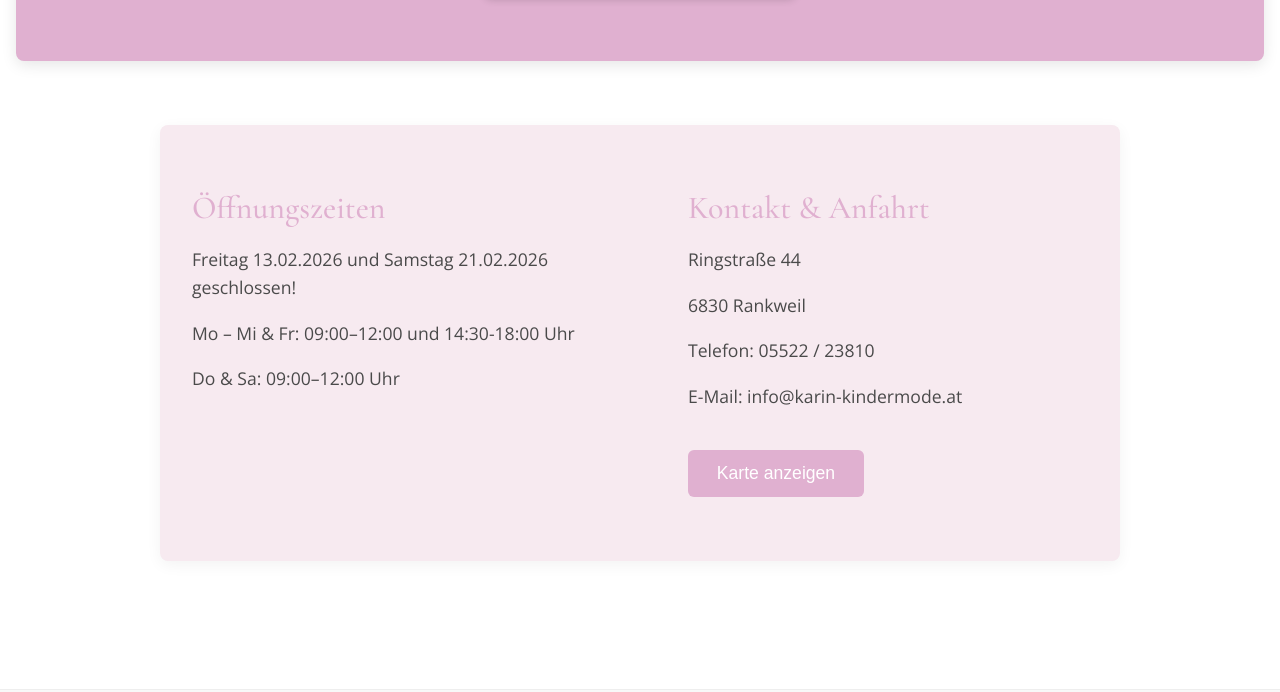
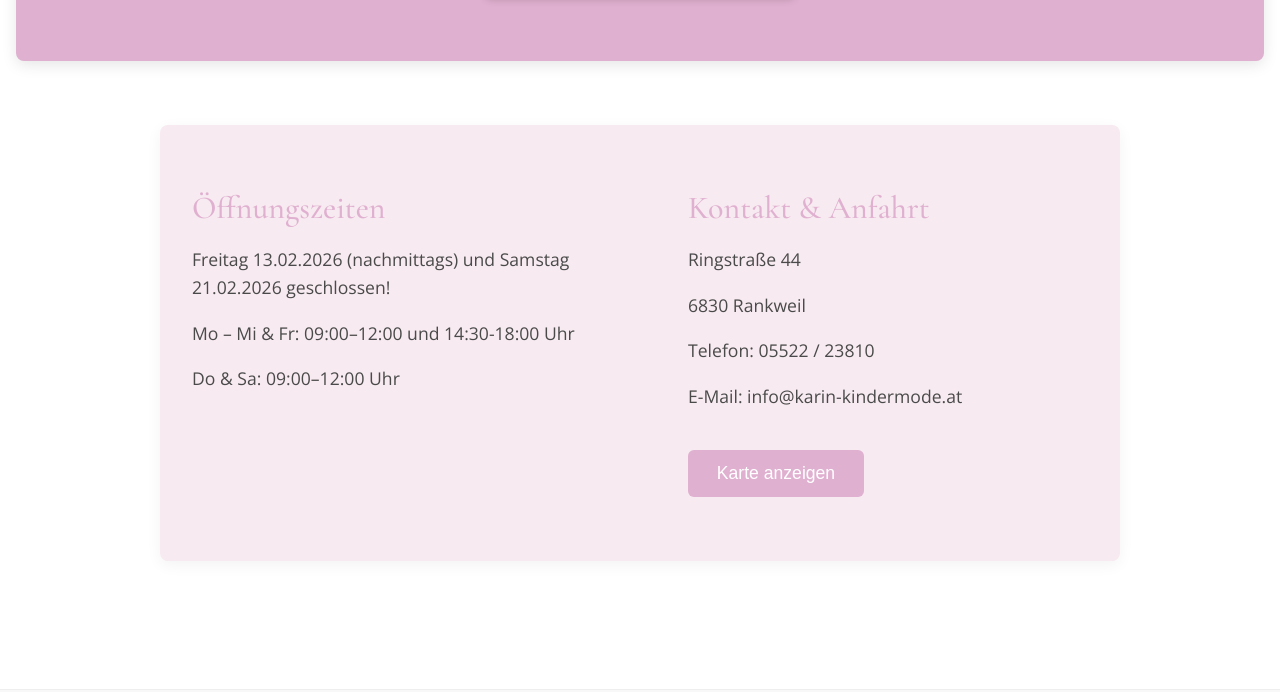
Before and after one commit to aob0102/karin, a plain HTML site: page index.html in a window 1280 px wide. Shown: the part 1948-2640 px from the top of the page. Drawn offline with nearby package versions, Linux system fonts and the light colour scheme; some packages are replaced by stand-ins of ours.

Commit message:
änderung

```diff
--- a/index.html
+++ b/index.html
@@ -58,7 +58,7 @@
         </section>
         <section class="contact-info-section" id="contact-info-section"> <div class="info-block">
                 <h2>Öffnungszeiten</h2>
-                <p>Freitag 13.02.2026 und Samstag 21.02.2026 geschlossen!</p>
+                <p>Freitag 13.02.2026 (nachmittags) und Samstag 21.02.2026 geschlossen!</p>
                 <p>Mo – Mi & Fr: 09:00–12:00 und 14:30-18:00 Uhr</p>
                 <p>Do & Sa: 09:00–12:00 Uhr</p>
             </div>
```
